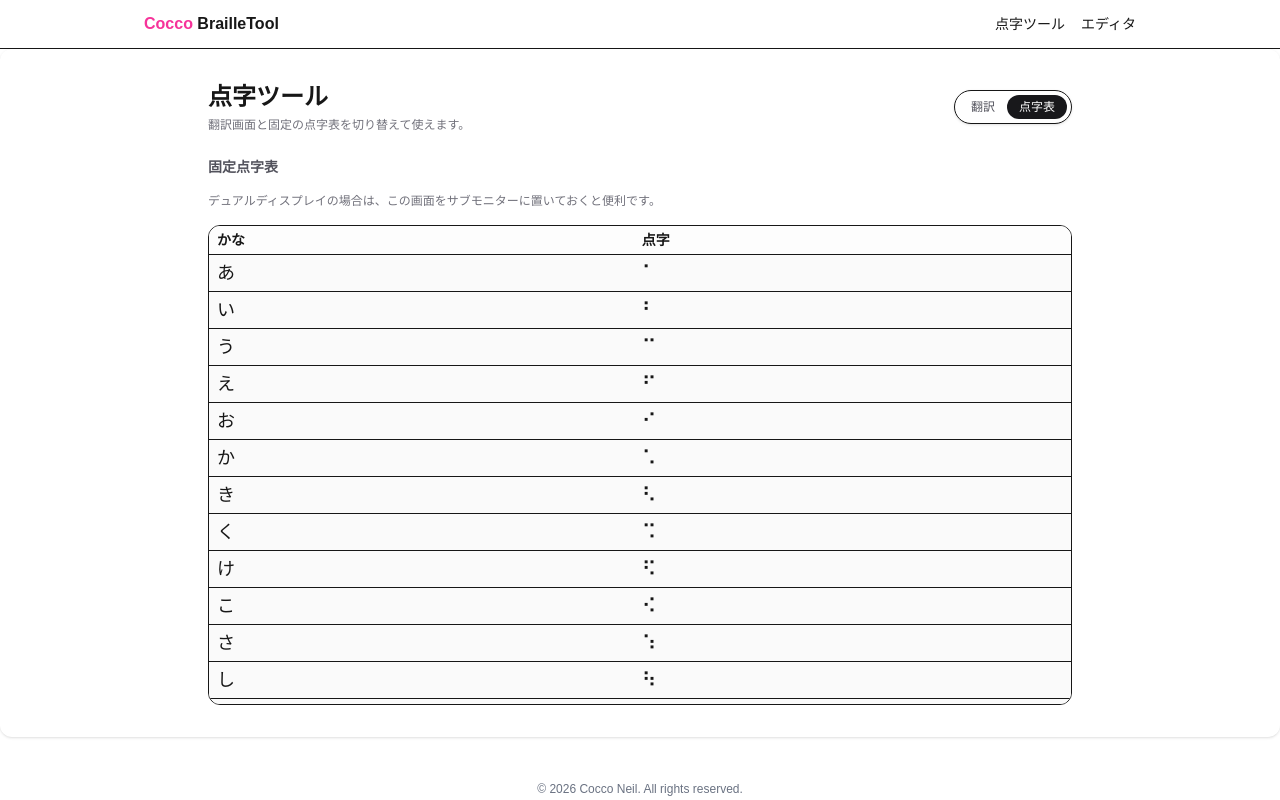
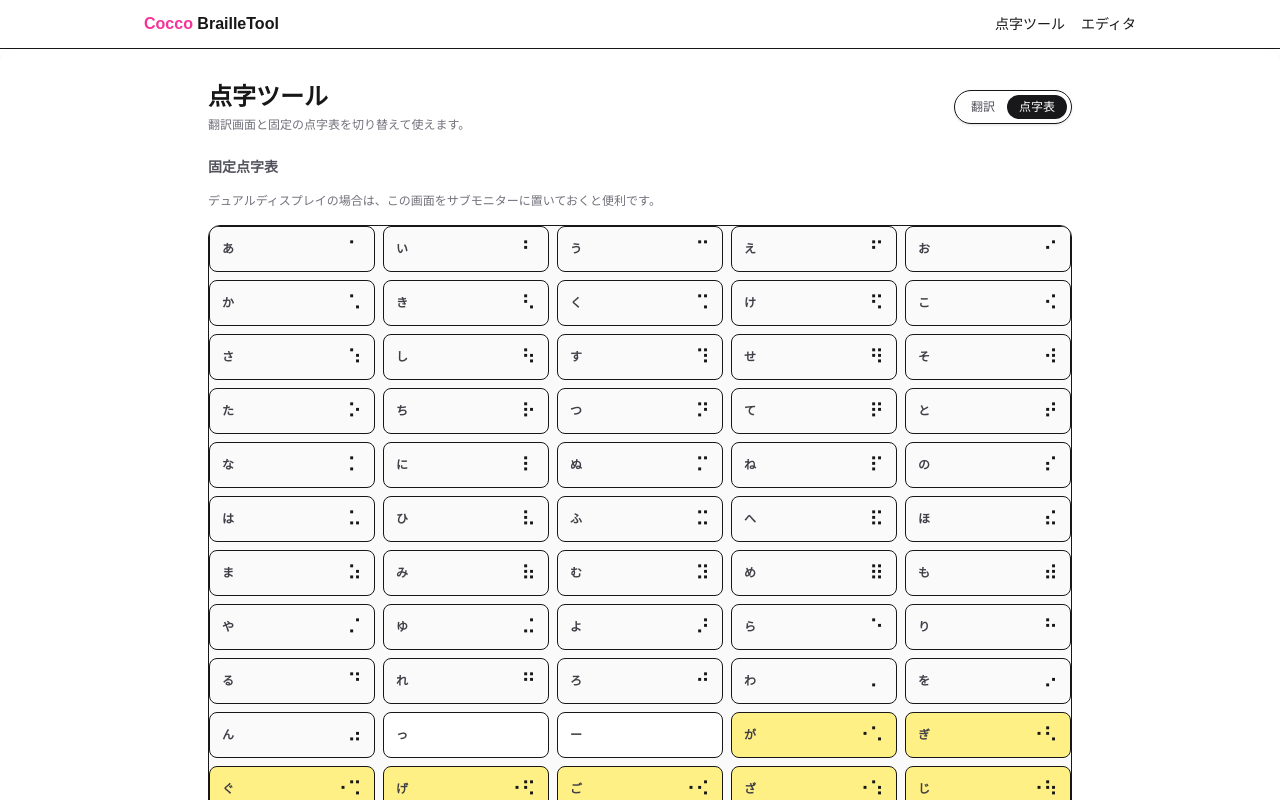
Before and after one commit to muu-ima/muu-braille-tool, a Next.js app: page /braille/chart in a window 1280 px wide. Shown: the top 800 px of the page. Built offline with nearby package versions, Linux system fonts and the light colour scheme.

Commit message:
refactor:固定表をグリッドに変更

```diff
--- a/app/braille/chart/page.tsx
+++ b/app/braille/chart/page.tsx
@@ -98,31 +98,23 @@ export default function ChartPage() {
         デュアルディスプレイの場合は、この画面をサブモニターに置いておくと便利です。
       </p>
 
-      <div className="max-h-120 overflow-auto rounded-xl border bg-zinc-50 text-sm">
-        <table className="w-full text-left">
-          <thead className="bg-white/70 border-b">
-            <tr>
-              <th className="px-2 py-1">かな</th>
-              <th className="px-2 py-1">点字</th>
-            </tr>
-          </thead>
-          <tbody>
-            {entries.map(({ kana, braille, kind }) => (
-              <tr key={kana} className="border-b last:border-b-0">
-                <td className="px-2 py-1 text-lg">{kana}</td>
-                <td
-                  className={clsx(
-                    "px-2 py-1 text-xl",
-                    kind === "dakuon" && "bg-yellow-50",
-                    kind === "handakuon" && "bg-green-50",
-                  )}
-                >
-                  {braille}
-                </td>
-              </tr>
-            ))}
-          </tbody>
-        </table>
+      <div className="overflow-auto rounded-xl border bg-zinc-50 text-sm">
+        <div className="grid grid-cols-2 md:grid-cols-3 lg:grid-cols-5 gap-2">
+          {entries.map(({ kana, braille, kind }) => (
+            <div
+              key={kana}
+              className={clsx(
+                "flex items-center justify-between rounded-lg border px-3 py-2",
+                kind === "dakuon" && "bg-yellow-200",
+                kind === "handakuon" && "bg-green-200",
+                kind === "other" && "bg-white",
+              )}
+            >
+              <div className="text-xs font-semibold text-zinc-700">{kana}</div>
+              <div className="text-xl">{braille}</div>
+            </div>
+          ))}
+        </div>
       </div>
     </section>
   );
--- /dev/null
+++ b/app/braille/components/GridSheet.tsx
@@ -0,0 +1,19 @@
+
+type Entry = {
+    kana: string;
+    braille: string;
+    other: "dakuon" | "handakuon" | "other";
+};
+
+
+export function GridSheet() {
+  return (
+    <div className="grid grid-cols-2 md:grid-cols-3 lg:grid-cols-5 gap-2">
+      {entries.map((entry) => {
+        return( <div key={entry.kana} className="">
+          {/* この中に grid を置く */}
+        </div>);
+       })}
+    </div>
+  );
+}
```
